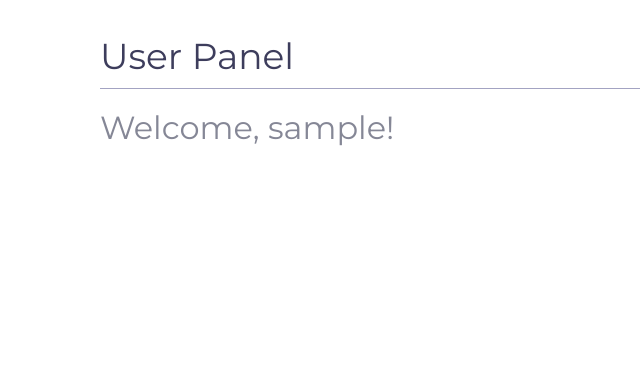
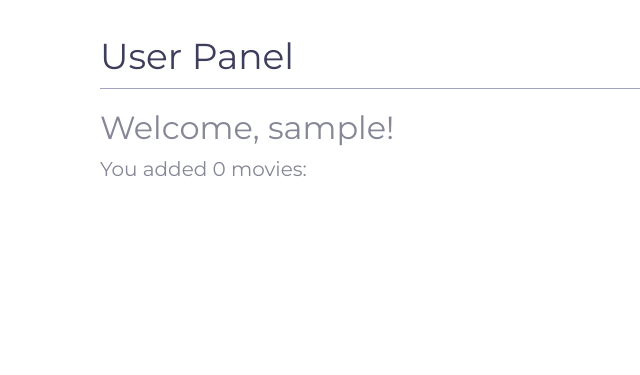
Before and after one commit to elzbietamal95/movies_app, a Django app: page /accounts/ in a window 1280 px wide. Shown: the part 64-439 px from the top of the page, without its empty margins (0-640 px from the left). Run offline with Django 3.2, Linux system fonts and the light colour scheme; the visitor is signed in with stand-in values (Sample User, id 1); data that the repository does not hold is empty; parts of the project's set-up code (start-up, migrations or seed data) failed here and were passed over; some libraries are stand-ins or nearby versions.

Commit message:
The list of added movies by a given user has been added to his panel.

```diff
--- a/accounts/templates/accounts/panel.html
+++ b/accounts/templates/accounts/panel.html
@@ -6,5 +6,9 @@
     <form action="{% url 'accounts:panel' %}" method="post">
         <h1>User Panel</h1>
         <h2>Welcome, {{ user.username }}!</h2>
+        {% with total_movies_created=request.user.movies_created.count %}
+            <p>You added {{ total_movies_created }} movie{{ total_movies_created|pluralize:"s" }}:</p>
+        {% endwith %}
+        {% include "movies/movie_list.html" with movies=user.movies_created.all %}
     </form>
 {% endblock %}
--- a/movies/models.py
+++ b/movies/models.py
@@ -23,7 +23,7 @@ class Movie(models.Model):
     )
     image = models.ImageField(upload_to='images/', blank=True)
     short_description = models.TextField(blank=True, max_length=1000, verbose_name='Description')
-    added_by = models.ForeignKey(User, on_delete=models.CASCADE)
+    added_by = models.ForeignKey(User, on_delete=models.CASCADE, related_name='movies_created')
 
     class Meta:
         verbose_name = 'movie'
--- a/movies/templates/movies/movie_list.html
+++ b/movies/templates/movies/movie_list.html
@@ -1,9 +1,3 @@
-{% extends "base.html" %}
-
-{% block title %}Movie list{% endblock %}
-
-{% block content %}
-    <h1>Movies</h1>
 <div class="row">
     {% for movie in movies %}
     <div class="col-lg-6">
@@ -29,4 +23,3 @@
     </div>
     {% endfor %}
 </div>
-{% endblock %}
--- a/movies/views.py
+++ b/movies/views.py
@@ -11,7 +11,7 @@ from movies.forms import MovieCreateForm
 class MovieList(ListView):
     context_object_name = 'movies'
     model = Movie
-    template_name = 'movies/movie_list.html'
+    template_name = 'movies/movie_list_main.html'
 
 
 class MovieCreate(CreateView):
```
Also changed, not shown: movies/templates/movies/movie_list_main.html (added, +8 -0 lines). Lines whose indentation alone changed are shown as unchanged.
